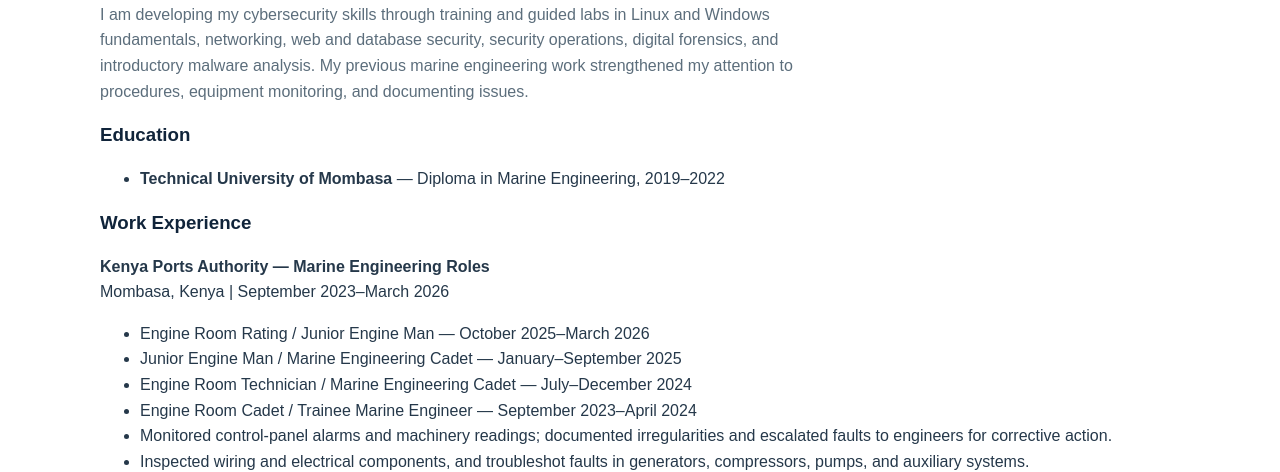
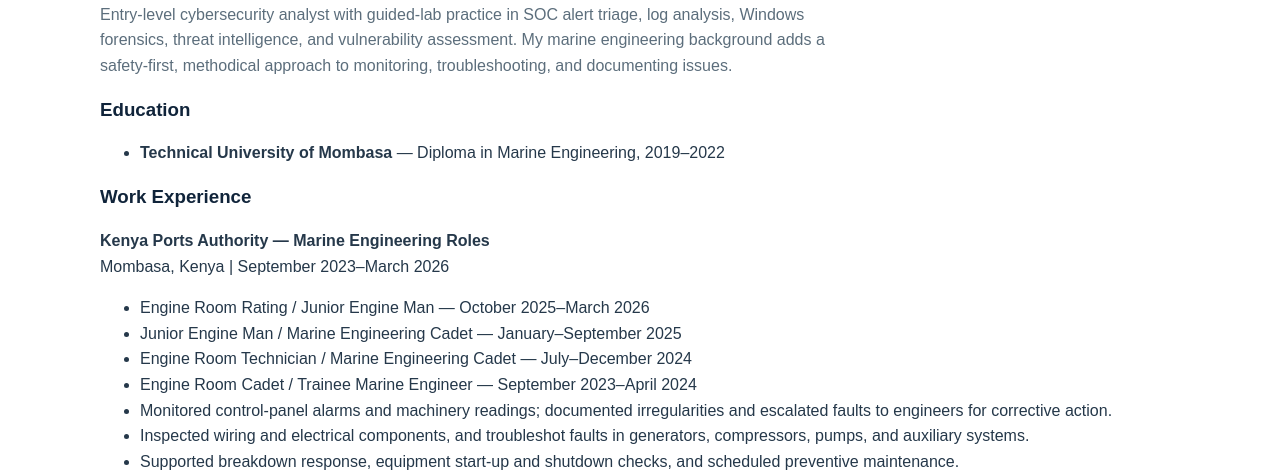
Before and after one commit to idriss-01/idriss-01.github.io, a plain HTML site: page index.html in a window 1280 px wide. Shown: the part 628-1100 px from the top of the page. Drawn offline with Linux system fonts and the light colour scheme.

Commit message:
Update index.html

```diff
--- a/index.html
+++ b/index.html
@@ -124,7 +124,7 @@
     <section id="about">
       <div class="wrap">
         <h2>About Me</h2>
-        <p class="intro">I am developing my cybersecurity skills through training and guided labs in Linux and Windows fundamentals, networking, web and database security, security operations, digital forensics, and introductory malware analysis. My previous marine engineering work strengthened my attention to procedures, equipment monitoring, and documenting issues.</p>
+     <p class="intro">Entry-level cybersecurity analyst with guided-lab practice in SOC alert triage, log analysis, Windows forensics, threat intelligence, and vulnerability assessment. My marine engineering background adds a safety-first, methodical approach to monitoring, troubleshooting, and documenting issues.</p>
 <h3>Education</h3>
 <ul>
   <li><strong>Technical University of Mombasa</strong> — Diploma in Marine Engineering, 2019–2022</li>
```
